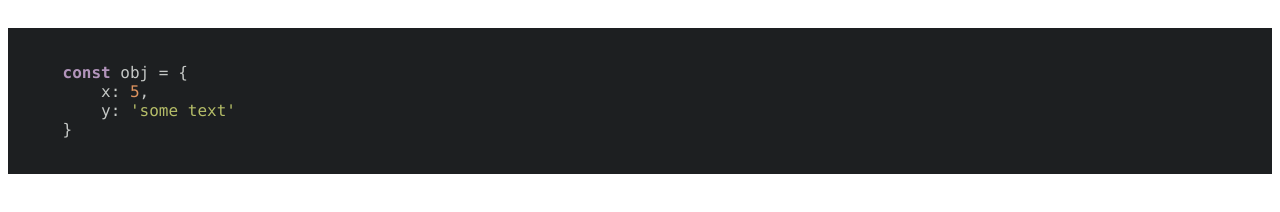
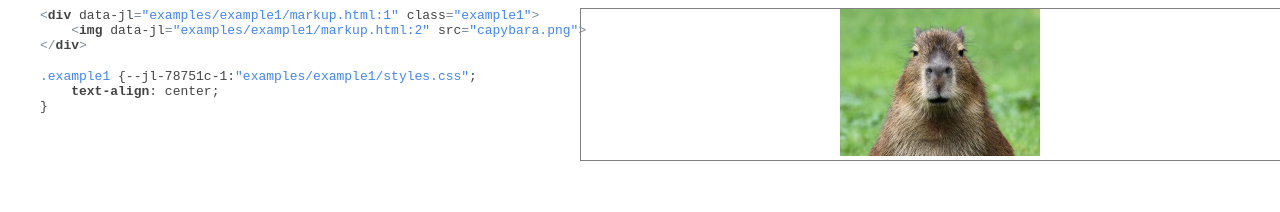
Before and after one commit to doojin/css-centering, a plain HTML site: page index.html in a window 1280 px wide. Drawn offline with nearby package versions, Linux system fonts and the light colour scheme; no server answers.

Commit message:
first example of element centering with text-align: center

```diff
--- a/code-highlighting.js
+++ b/code-highlighting.js
@@ -1,5 +1,3 @@
-hljs.initHighlightingOnLoad();
-
 const codeReplacements = [
   { from: /&/g, to: "&amp;" },
   { from: /</g, to: "&lt;" },
@@ -8,9 +6,64 @@ const codeReplacements = [
   { from: /'/g, to: "&#039;" },
 ]
 
-document.querySelectorAll("code")
-  .forEach(code => {
+async function run() {
+  let example = 1;
+
+  while (true) {
+    const markup = await fetch(`examples/example${example}/markup.html`);
+    const styles = await fetch(`examples/example${example}/styles.css`);
+
+    if (!markup.ok || !styles.ok) {
+      break;
+    }
+
+    const htmlContent = await markup.text();
+    const cssContent = await styles.text();
+
+    const htmlCode = document.createElement('code');
+    htmlCode.innerHTML = htmlContent;
+
+    const cssCode = document.createElement('code');
+    cssCode.innerHTML = cssContent;
+
+    const htmlCodeWrapper = document.createElement('pre');
+    htmlCodeWrapper.classList.add('language-html');
+    htmlCodeWrapper.appendChild(htmlCode);
+
+    const cssCodeWrapper = document.createElement('pre');
+    cssCodeWrapper.classList.add('language-css');
+    cssCodeWrapper.appendChild(cssCode);
+
+    const leftColumn = document.createElement('div');
+    leftColumn.classList.add('left');
+    leftColumn.appendChild(htmlCodeWrapper);
+    leftColumn.appendChild(cssCodeWrapper);
+
+    const style = document.createElement('style');
+    style.innerText = cssContent;
+
+    const rightColumn = document.createElement('div');
+    rightColumn.classList.add('right');
+    rightColumn.innerHTML = htmlContent;
+    rightColumn.appendChild(style);
+
+    const sample = document.createElement('div');
+    sample.classList.add('sample');
+    sample.appendChild(leftColumn);
+    sample.appendChild(rightColumn);
+
+    document.querySelector('.content').appendChild(sample);
+
     codeReplacements.forEach(replacement => {
-      code.innerHTML = code.innerHTML.replace(replacement.from, replacement.to);
+      htmlCode.innerHTML = htmlCode.innerHTML.replace(replacement.from, replacement.to);
+      cssCode.innerHTML = cssCode.innerHTML.replace(replacement.from, replacement.to);
     })
-});
+
+    hljs.highlightBlock(htmlCodeWrapper);
+    hljs.highlightBlock(cssCodeWrapper);
+
+    example++;
+  }
+}
+
+run();
--- /dev/null
+++ b/examples/example1/markup.html
@@ -0,0 +1,3 @@
+<div class="example1">
+    <img src="capybara.png" />
+</div>
--- /dev/null
+++ b/examples/example1/styles.css
@@ -0,0 +1,3 @@
+.example1 {
+    text-align: center;
+}
--- a/index.html
+++ b/index.html
@@ -7,19 +7,13 @@
           href="https://cdnjs.cloudflare.com/ajax/libs/highlight.js/10.2.0/styles/default.min.css" />
 
     <link rel="stylesheet" type="text/css"
-              href="https://cdnjs.cloudflare.com/ajax/libs/highlight.js/10.2.0/styles/tomorrow-night.min.css" />
+              href="https://cdnjs.cloudflare.com/ajax/libs/highlight.js/10.2.0/styles/lightfair.min.css" />
 
     <link rel="stylesheet" type="text/css" href="./styles.css" />
 </head>
 <body>
-    <pre>
-        <code class="lang-javascript">
-    const obj = {
-        x: 5,
-        y: 'some text'
-    }
-        </code>
-    </pre>
+    <div class="content"></div>
+
     <script src="https://cdnjs.cloudflare.com/ajax/libs/highlight.js/10.2.0/highlight.min.js"></script>
     <script src="./code-highlighting.js"></script>
 </body>
--- a/styles.css
+++ b/styles.css
@@ -1,3 +1,27 @@
+pre {
+    margin: 0;
+}
+
+pre:not(:last-child) {
+    margin-bottom: 1rem;
+}
+
 code {
     font-family: Consolas, Monaco, "Andale Mono", "Ubuntu Mono", monospace;
 }
+
+.content {
+    width: 1200px;
+    margin: 0 auto;
+}
+
+.sample {
+    display: grid;
+    grid-auto-flow: column;
+    gap: 5%;
+    grid-template-columns: 40% 60%;
+}
+
+.right {
+    border: solid 1px gray;
+}
```
Also changed, not shown: capybara.png (added).
